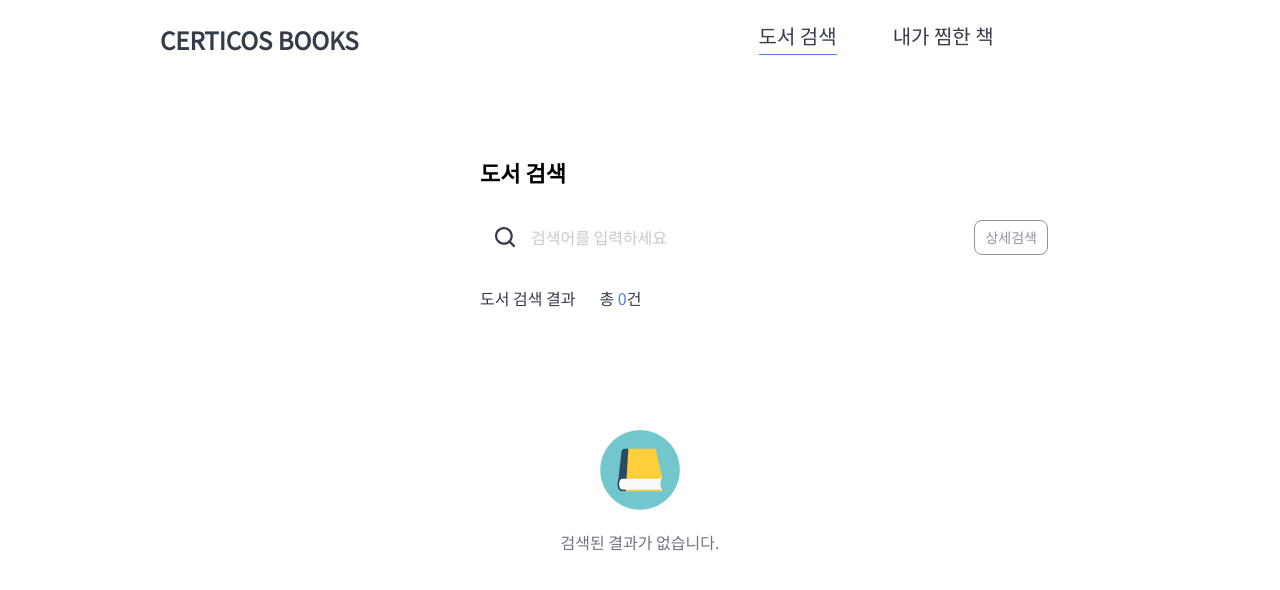
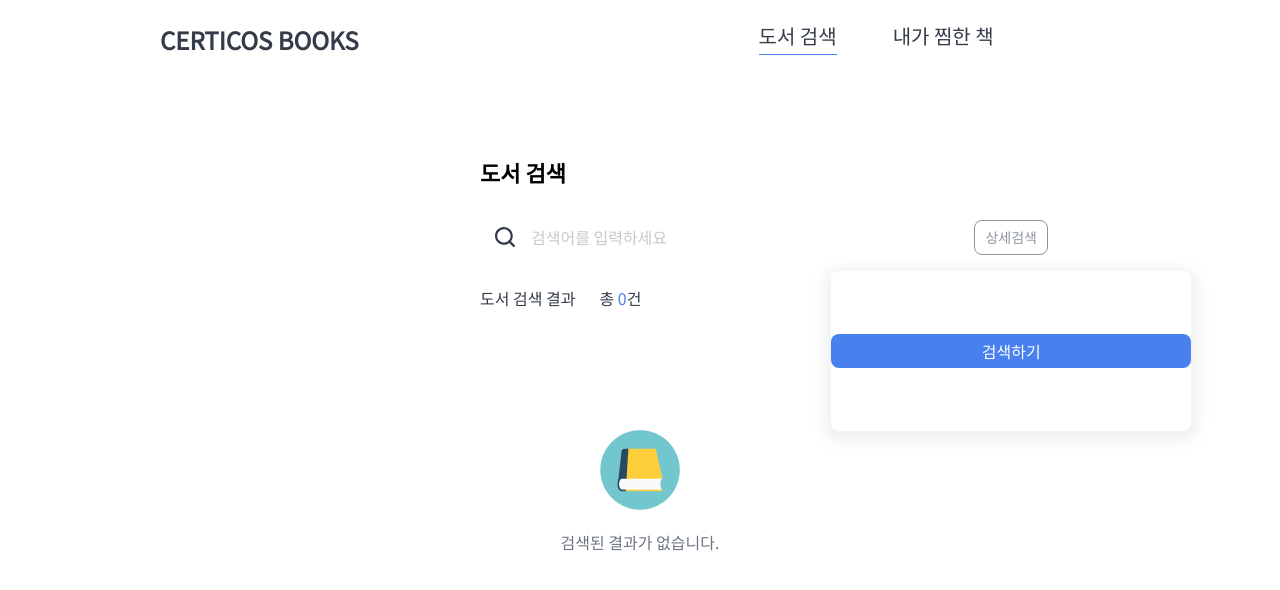
Before and after one commit to kigpand/cdri-books-kimjihun, a React (Vite) app: page / in a window 1280 px wide. Shown: the top 590 px of the page. Built offline with nearby package versions, Linux system fonts and the light colour scheme.

Commit message:
feat: 상세검색 모달 UI 러프하게 구현

```diff
--- /dev/null
+++ b/src/components/search/DetailSearchButton.tsx
@@ -0,0 +1,20 @@
+import type { DETAIL_SEARCH_TRAGET } from "../../api/book";
+import DetailSearchForm from "./DetailSearchForm";
+
+type Props = {
+  handleChangeSearchTarget: (
+    target: DETAIL_SEARCH_TRAGET,
+    keyword: string
+  ) => void;
+};
+
+export default function DetailSearchButton(props: Props) {
+  return (
+    <div className="relative flex justify-center">
+      <button className="px-[10px] py-[5px] h-[35px] text-body2 text-text-subtitle border border-text-subtitle rounded-lg cursor-pointer">
+        상세검색
+      </button>
+      <DetailSearchForm {...props} />
+    </div>
+  );
+}
--- /dev/null
+++ b/src/components/search/DetailSearchForm.tsx
@@ -0,0 +1,33 @@
+import { useState } from "react";
+import type { DETAIL_SEARCH_TRAGET } from "../../api/book";
+import Button from "../common/Button";
+
+type Props = {
+  handleChangeSearchTarget: (
+    target: DETAIL_SEARCH_TRAGET,
+    keyword: string
+  ) => void;
+};
+
+export default function DetailSearchForm({ handleChangeSearchTarget }: Props) {
+  const [selectValue, setSelectValue] =
+    useState<DETAIL_SEARCH_TRAGET>("person");
+  const [keyword, setKeyword] = useState<string>("");
+
+  function handleSearchButton() {
+    if (keyword === "") return;
+    handleChangeSearchTarget(selectValue, keyword);
+  }
+
+  return (
+    <div
+      role="dialog"
+      className="absolute bg-white top-[51px] w-[360px] h-40 shadow-modal rounded-[8px] z-[1px] flex items-center justify-center"
+    >
+      <div></div>
+      <Button className="w-full py-[5px]" onClick={handleSearchButton}>
+        검색하기
+      </Button>
+    </div>
+  );
+}
--- a/src/components/common/SearchForm.tsx
+++ b/src/components/search/SearchForm.tsx
@@ -1,11 +1,34 @@
 import { useState } from "react";
+import DetailSearchButton from "./DetailSearchButton";
+import type { DETAIL_SEARCH_TRAGET } from "../../api/book";
 
-type Props = {
+/**
+ * 현재 파일에서 사용되는 컴포넌트들의 base props
+ */
+type BaseProps = {
   width?: string;
   searchList: string[];
   handleSearch: (value: string) => void;
   handleRemoveSearchKeyword: (value: string) => void;
 };
+
+/**
+ * 검색 기록 컴포넌트 props
+ */
+type RecordProps = {
+  value: string;
+  onChange: (v: string) => void;
+} & BaseProps;
+
+/**
+ * 메인 컴포넌트 props
+ */
+type Props = {
+  handleChangeSearchTarget: (
+    target: DETAIL_SEARCH_TRAGET,
+    keyword: string
+  ) => void;
+} & BaseProps;
 
 /**
  * 검색 입력 필드
@@ -40,10 +63,7 @@ function SearchRecordForm({
   onChange,
   handleSearch,
   handleRemoveSearchKeyword,
-}: {
-  value: string;
-  onChange: (v: string) => void;
-} & Props) {
+}: RecordProps) {
   return (
     <div className="relative pb-5 grow flex flex-col gap-3 bg-palette-light-gray rounded-3xl">
       <div className="flex py-[10px] pl-[10px] gap-[11px] h-[50px]">
@@ -81,6 +101,7 @@ export default function SearchForm({
   searchList,
   handleSearch,
   handleRemoveSearchKeyword,
+  handleChangeSearchTarget,
 }: Props) {
   const [value, setValue] = useState<string>("");
 
@@ -115,12 +136,9 @@ export default function SearchForm({
             <SearchInputField value={value} onChange={setValue} />
           </div>
         )}
-        <button
-          type="submit"
-          className="px-[10px] py-[5px] h-[35px] text-body2 text-text-subtitle border border-text-subtitle rounded-lg cursor-pointer"
-        >
-          상세검색
-        </button>
+        <DetailSearchButton
+          handleChangeSearchTarget={handleChangeSearchTarget}
+        />
       </form>
     </div>
   );
--- a/src/pages/SearchPage.tsx
+++ b/src/pages/SearchPage.tsx
@@ -1,5 +1,5 @@
 import { useState } from "react";
-import SearchForm from "../components/common/SearchForm";
+import SearchForm from "../components/search/SearchForm";
 import { useSearchList } from "../hooks/common/useSearchList";
 import ContentLayout from "../layout/ContentLayout";
 import { useBooks } from "../hooks/api/kakao";
@@ -17,7 +17,15 @@ export default function SearchPage() {
     searchList.handleSearch(value);
     setKeyword(value);
   }
-  console.log(data);
+
+  function handleChangeSearchTarget(
+    value: DETAIL_SEARCH_TRAGET,
+    search: string
+  ) {
+    setTarget(value);
+    setKeyword(search);
+  }
+
   return (
     <ContentLayout>
       <SearchForm
@@ -25,6 +33,7 @@ export default function SearchPage() {
         searchList={searchList.searchList}
         handleSearch={changeKeyword}
         handleRemoveSearchKeyword={searchList.handleRemoveSearchKeyword}
+        handleChangeSearchTarget={handleChangeSearchTarget}
       />
       <p className="mt-[24.1px] mb-9 flex gap-4 text-text-primary font-medium">
         <span>도서 검색 결과</span>
--- a/tailwind.config.js
+++ b/tailwind.config.js
@@ -30,6 +30,9 @@ module.exports = {
       fontFamily: {
         sans: ['"Noto Sans KR"', "sans-serif"],
       },
+      boxShadow: {
+        modal: "0px 4px 14px 6px rgba(151, 151, 151, 0.15)",
+      },
     },
   },
 };
```
Also changed, not shown: src/api/book.ts (+9 -0 lines).
